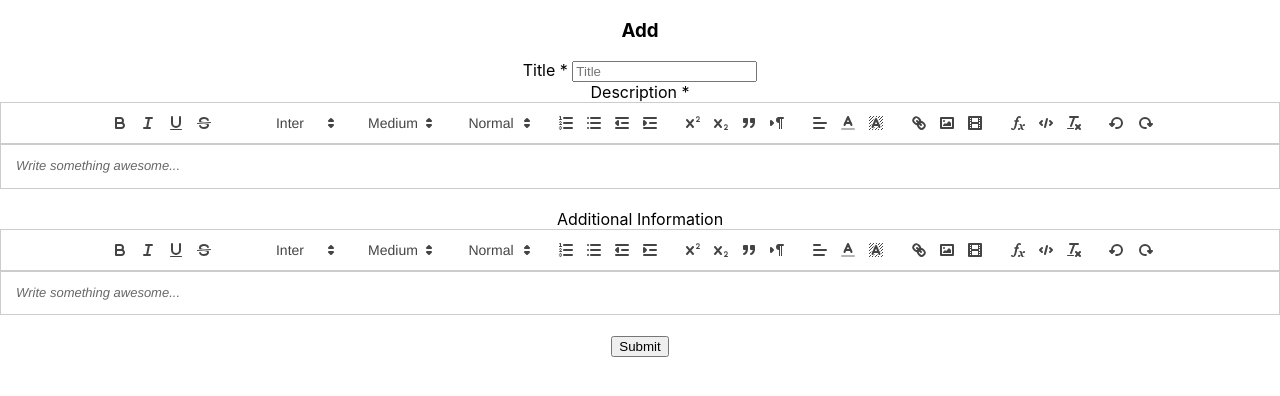
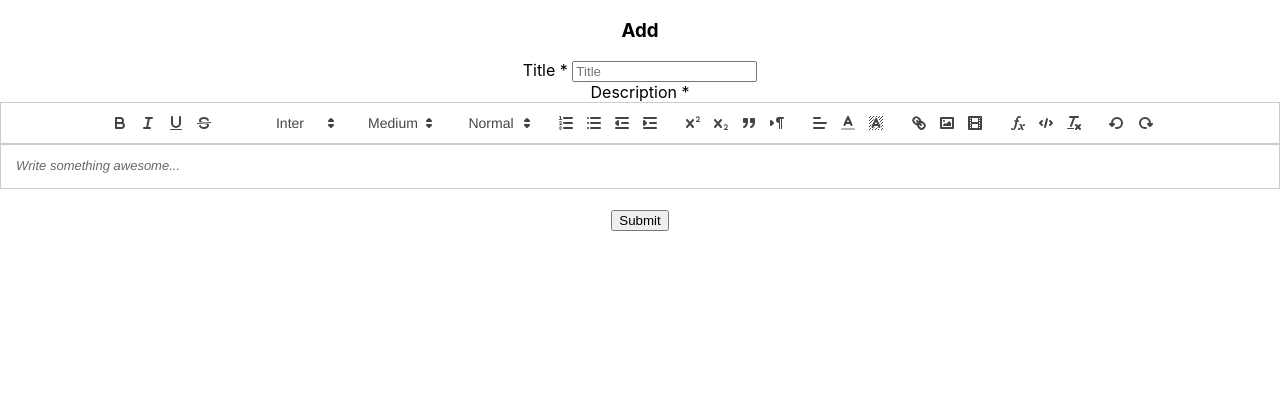
Before and after one commit to GrantLicata/Quill, a React (Create React App) app in the folder client/: page /Add in a window 1280 px wide. Shown: the top 396 px of the page. Built offline with nearby package versions, Linux system fonts and the light colour scheme.

Commit message:
Additional information section removed

```diff
--- a/client/src/components/Add.js
+++ b/client/src/components/Add.js
@@ -78,19 +78,6 @@ return (
             />
             </div>
             <br />
-            <div className="form-group col-md-12 editor">
-              <label className="font-weight-bold"> Additional Information  </label>
-            <EditorToolbar toolbarId={'t2'}/>
-            <ReactQuill
-              theme="snow"
-              value={userInfo.information}
-              onChange={oninformation}
-              placeholder={"Write something awesome..."}
-              modules={modules('t2')}
-              formats={formats}
-            />
-            </div>
-            <br />
             {isError !== null && <div className="errors"> {isError} </div>}
             <div className="form-group col-sm-12 text-right">
               <button type="submit" className="btn btn__theme"> Submit  </button>
```
